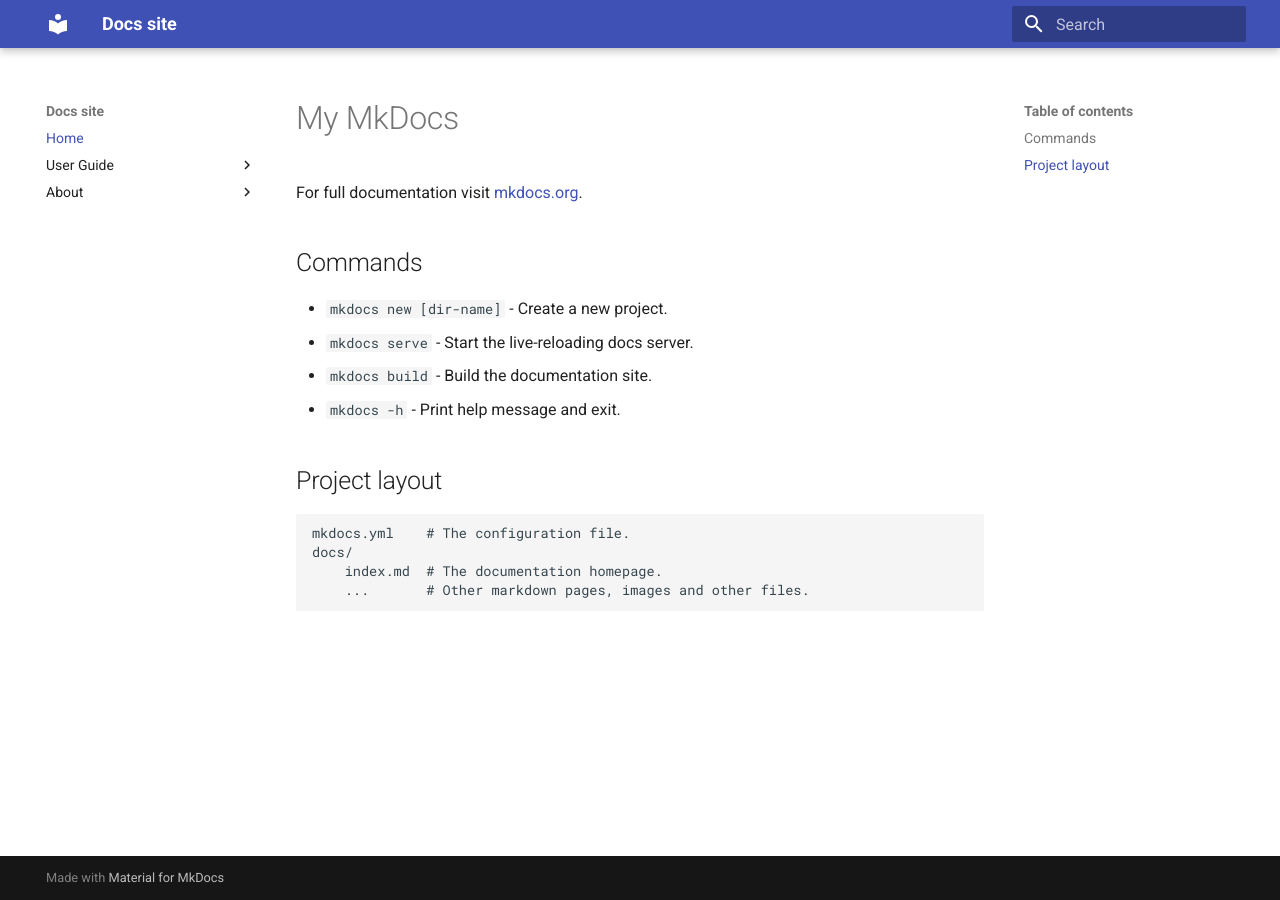
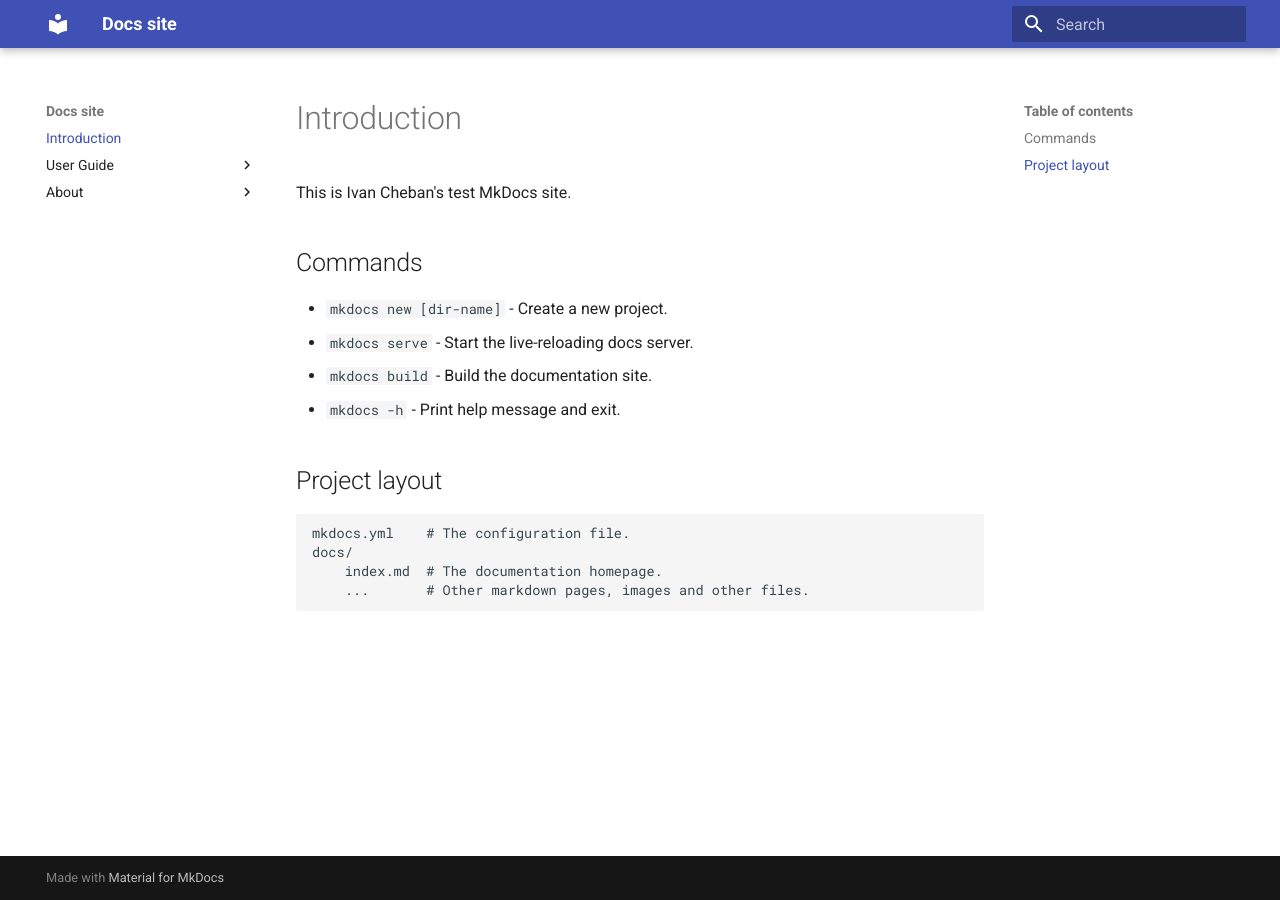
Before and after one commit to ivancheban/my-project, an MkDocs documentation site: the page built from docs/index.md, in a window 1280 px wide. Built offline with MkDocs 1.6.1 and Material for MkDocs 9.7.7, drawn with Linux system fonts in a browser that asks for light colours.

Commit message:
changed intro

```diff
--- a/docs/index.md
+++ b/docs/index.md
@@ -1,6 +1,6 @@
-# My MkDocs
+# Introduction
 
-For full documentation visit [mkdocs.org](https://www.mkdocs.org).
+This is Ivan Cheban's test MkDocs site.
 
 ## Commands
 
--- a/mkdocs.yml
+++ b/mkdocs.yml
@@ -1,7 +1,7 @@
 site_name: Docs site
-site_url: https://example.com/
+site_url: https://ivancheban.github.io/my-project/
 nav:
-    - Home: 'index.md'
+    - Introduction: 'index.md'
     - User Guide:
         - 'Test': 'test-folder/test.md'
         - 'Test 1': 'test-folder/test1.md'
```
